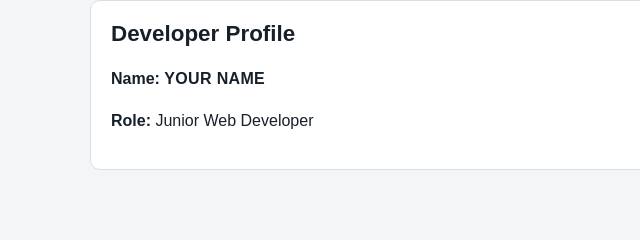
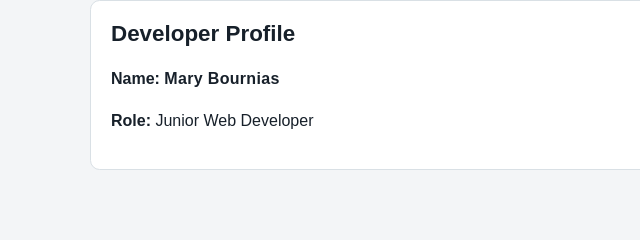
Before and after one commit to Mary-Ink/webworks-studio, a plain HTML site: page profile/index.html in a window 1280 px wide. Shown: the part 461-701 px from the top of the page, 0-640 px from the left. Drawn offline with Linux system fonts and the light colour scheme.

Commit message:
Created profile 1

```diff
--- a/profile/index.html
+++ b/profile/index.html
@@ -39,7 +39,7 @@
 
           <div class="profile-card" aria-labelledby="developer-heading">
             <h2 id="developer-heading">Developer Profile</h2>
-            <p><strong>Name:</strong> <span class="placeholder">YOUR NAME</span></p>
+            <p><strong>Name:</strong> <span class="placeholder">Mary Bournias</span></p>
             <p><strong>Role:</strong> Junior Web Developer</p>
           </div>
         </div>
```
Also changed, not shown: profile/README.md.
